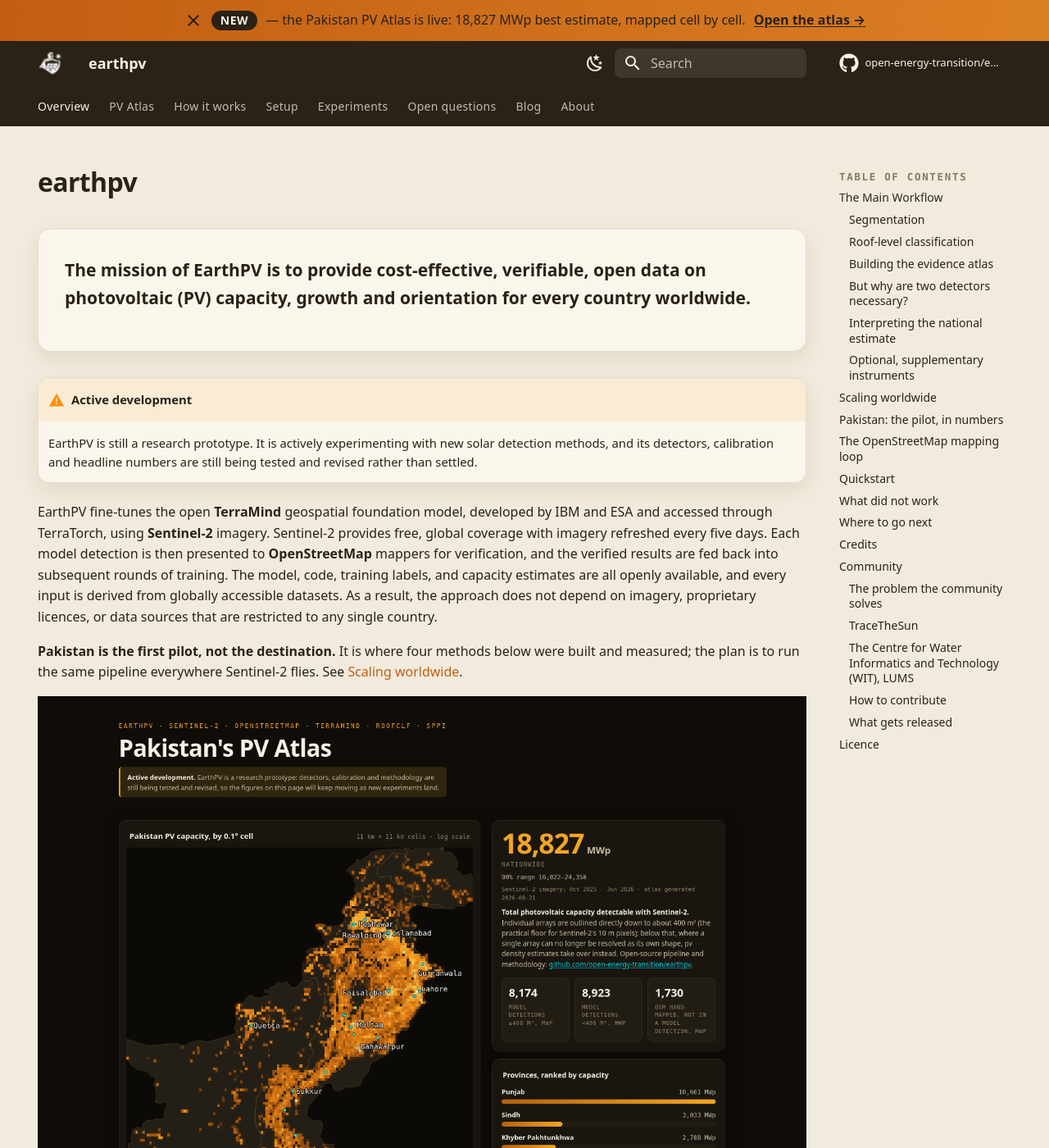
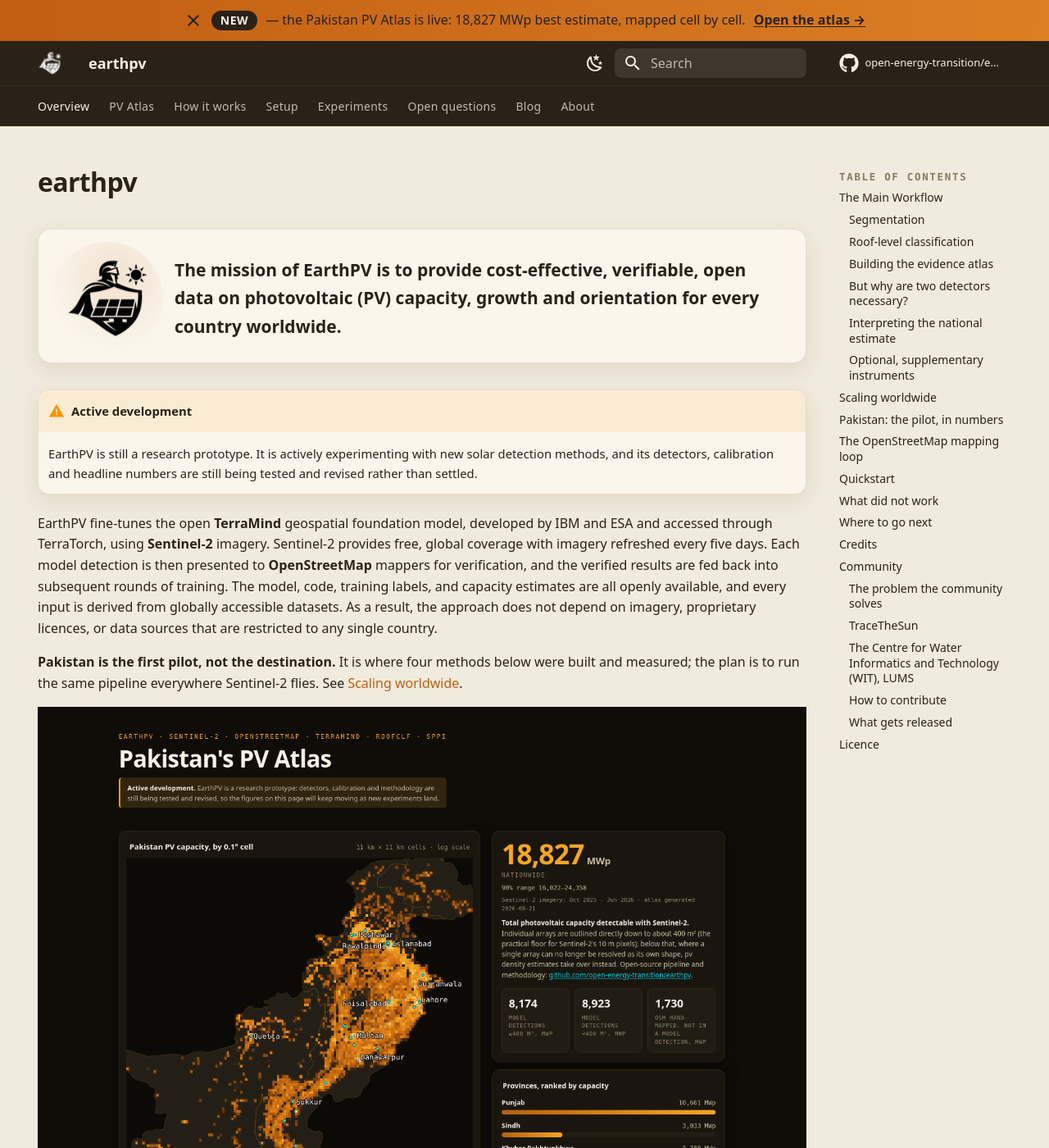
Before and after one commit to open-energy-transition/earthpv, an MkDocs documentation site: the page built from docs/index.md, in a window 1280 px wide and 1400 px high. Shown: the whole window at 82% size. Built offline with MkDocs 1.6.1 and Material for MkDocs 9.7.7, drawn with Linux system fonts in a browser that asks for light colours; comment, search, counter and statistics services are not loaded.

Commit message:
Put the logo mark in the landing page hero
The mark was only ever in the header bar and the favicon. `.hero-logo` had been
sitting in extra.css unused since the theme was written, so the intent predates
this; what it described (84px, stacked above the lede) would have read as a
loose image sitting on top of the card rather than as part of it.

Instead the hero card becomes a lockup: the mark on the left, the lede on the
right, with an amber radial glow behind the glyph. The glow is the one piece of
the night-lights system the site chrome had not picked up anywhere, and the mark
is the right place for it -- the glyph is a figure holding a solar panel with a
sun beside it, so the light reads as coming off the sun rather than as
decoration. It breathes on a 7s cycle, gated behind `prefers-reduced-motion`:
scripts/screenshot_pages.py pins that pref precisely so a render cannot catch an
animation mid-state, which is the trap the atlas count-up already set once.

Two image files rather than a CSS filter. `derive_logo` already emits a white
variant from the same alpha channel, and Material's `#only-light`/`#only-dark`
suffixes swap them on the colour scheme; inverting the black mark with `filter`
would have inverted the glow behind it too. Both suffix rules were confirmed
present in the built CSS (main.css hides `#only-dark` in default, palette.css
hides `#only-light` in slate) rather than assumed.

Verified by rendering the built site in headless Firefox at 1280px in both
schemes and at 400px: the correct variant shows in each, and the lockup stacks
below Material's own phone breakpoint, where side by side would have cut the
lede to about fifteen characters a line. `mkdocs build --strict` and
scripts/check_docs_links.py both pass.

Co-Authored-By: Claude Opus 5 (1M context) <noreply@anthropic.com>

```diff
--- a/docs/assets/stylesheets/extra.css
+++ b/docs/assets/stylesheets/extra.css
@@ -216,12 +216,98 @@
   width: auto;
 }
 
-/* Hero logo on the home page: sits above the lede, swaps with the colour scheme. */
-.hero-logo {
+/* Hero lockup on the home page: the mark sits inside the hero card beside the lede,
+   lit by the same amber radial glow the atlases use for a bright cell. That glow is the
+   one piece of the night-lights system the chrome had not picked up anywhere, and the
+   mark earns it -- the glyph is a figure holding a solar panel with a sun beside it, so
+   the light reads as coming off the sun rather than as decoration.
+
+   Two files rather than a CSS filter: `derive_logo` in scripts/build_docs_figures.py
+   already emits a white variant from the same alpha channel, and Material's
+   `#only-light` / `#only-dark` suffixes swap them on the colour scheme. Inverting the
+   black mark with `filter` would also invert the glow behind it. */
+.hero-mark {
+  position: relative;
+  display: grid;
+  place-items: center;
+  flex: none;
+}
+
+/* The glow is a sibling layer, not a box-shadow, so it can bleed past the mark's own
+   bounds the way a light source does. */
+.hero-mark::before {
+  content: "";
+  position: absolute;
+  inset: -18%;
+  border-radius: 50%;
+  background: radial-gradient(circle at 58% 34%,
+    rgba(245, 166, 35, 0.34) 0%,
+    rgba(245, 166, 35, 0.16) 38%,
+    rgba(245, 166, 35, 0) 70%);
+  z-index: 0;
+}
+
+[data-md-color-scheme="default"] .hero-mark::before {
+  /* Burnt orange at lower alpha: the light scheme's panel is cream, and the dark
+     scheme's amber at full strength reads as a stain on it rather than as light. */
+  background: radial-gradient(circle at 58% 34%,
+    rgba(194, 94, 18, 0.18) 0%,
+    rgba(194, 94, 18, 0.08) 40%,
+    rgba(194, 94, 18, 0) 70%);
+}
+
+.hero-mark img {
+  position: relative;
+  z-index: 1;
   display: block;
-  width: 84px;
+  width: 104px;
   height: auto;
-  margin: 0 0 1rem;
+}
+
+/* Slow, low-amplitude breathing, so the page has a pulse without anything moving.
+   Gated on `prefers-reduced-motion`, which is not only an accessibility default here:
+   scripts/screenshot_pages.py pins `ui.prefersReducedMotion` precisely so a render
+   cannot catch an animation mid-state, the same trap the atlas count-up already set. */
+@media (prefers-reduced-motion: no-preference) {
+  .hero-mark::before {
+    animation: hero-glow 7s ease-in-out infinite;
+  }
+}
+
+@keyframes hero-glow {
+  0%, 100% { opacity: 0.75; transform: scale(0.97); }
+  50%      { opacity: 1;    transform: scale(1.03); }
+}
+
+.hero--lockup {
+  display: flex;
+  align-items: center;
+  gap: 1.5rem;
+}
+
+.hero--lockup .hero-copy {
+  min-width: 0;
+}
+
+.hero--lockup .hero-copy > :first-child {
+  margin-top: 0;
+}
+
+.hero--lockup .hero-copy > :last-child {
+  margin-bottom: 0;
+}
+
+/* Stack below Material's own phone breakpoint: side by side, the lede drops to about
+   fifteen characters a line on a 400px screen. */
+@media screen and (max-width: 44.9375em) {
+  .hero--lockup {
+    flex-direction: column;
+    align-items: flex-start;
+    gap: 1rem;
+  }
+  .hero-mark img {
+    width: 84px;
+  }
 }
 
 /* --------------------------------------------------------- typographic details */
--- a/docs/index.md
+++ b/docs/index.md
@@ -4,11 +4,20 @@ hide:
 ---
 # earthpv
 
-<div class="hero" markdown>
+<div class="hero hero--lockup" markdown>
+
+<div class="hero-mark" markdown="0">
+  <img src="assets/figures/earthpv-logo-mark.png#only-light" alt="" width="512" height="512">
+  <img src="assets/figures/earthpv-logo-mark-white.png#only-dark" alt="" width="512" height="512">
+</div>
+
+<div class="hero-copy" markdown>
 
 **The mission of EarthPV is to provide cost-effective, verifiable, open data on
 photovoltaic (PV) capacity, growth and orientation for every country worldwide.**
 { .lede }
+
+</div>
 
 </div>
 
```
